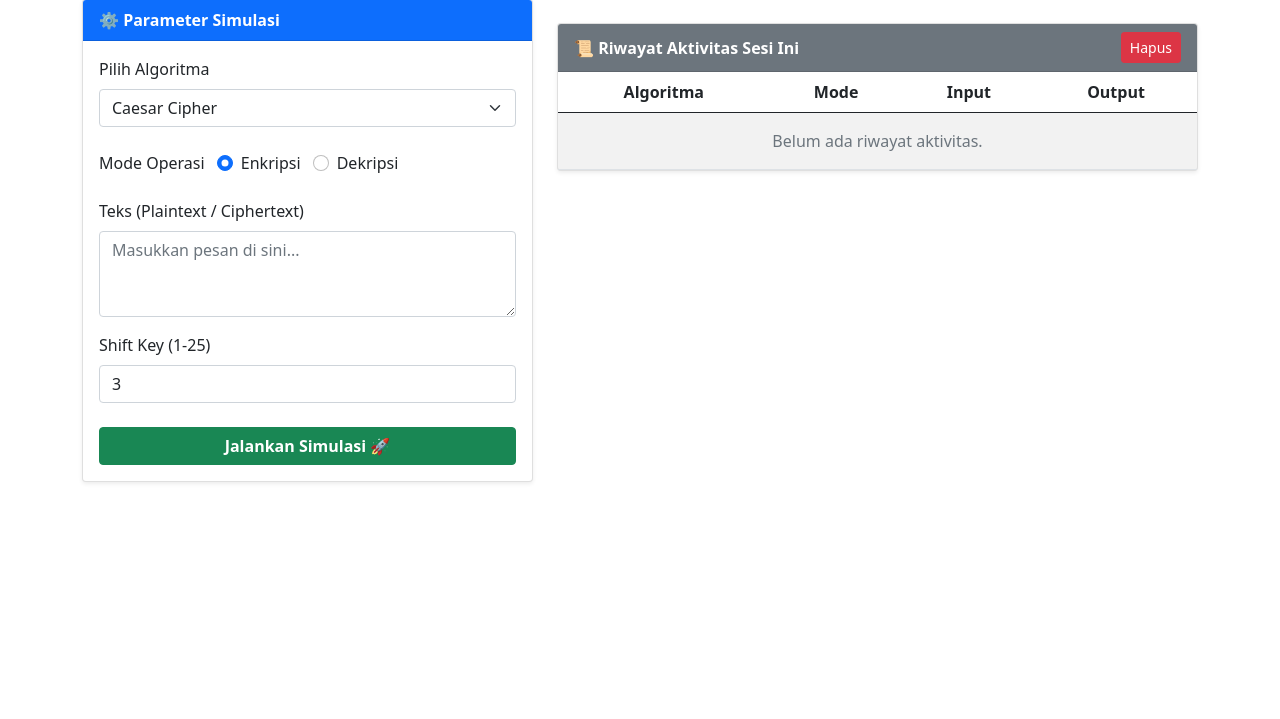
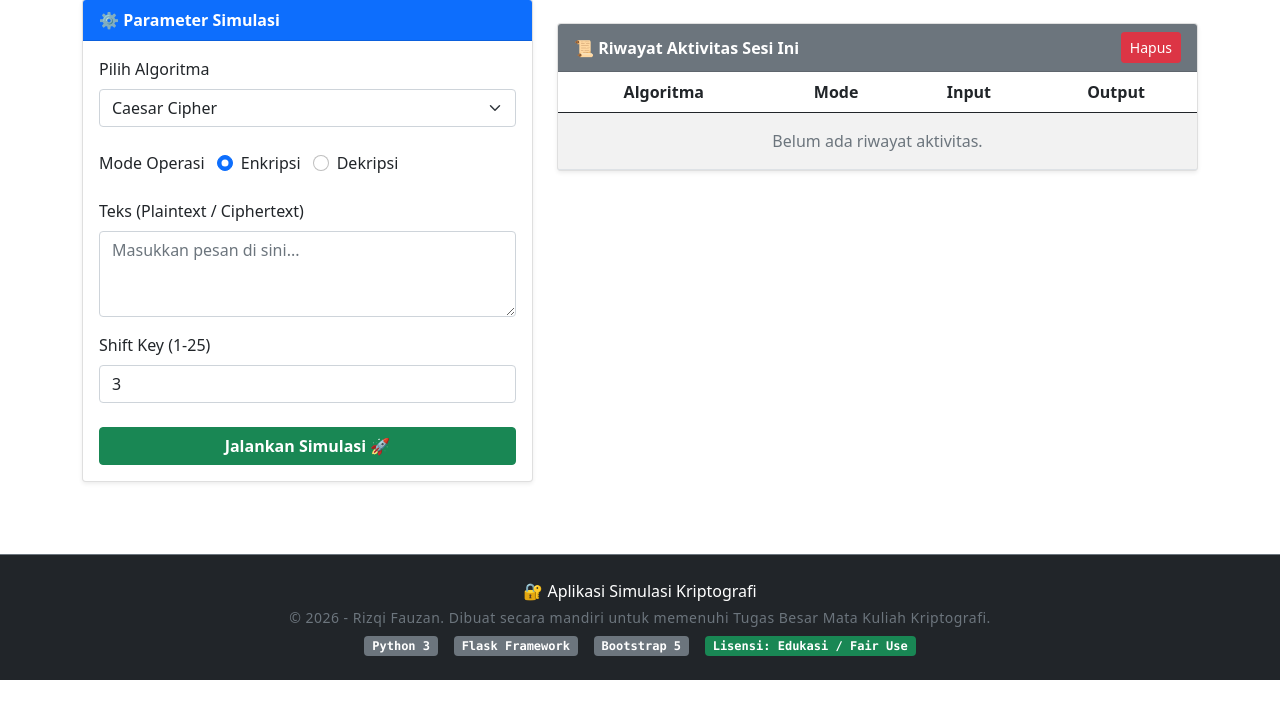
Before and after one commit to ozan12322/kripto-app, a Flask app: page / in a window 1280 px wide. Shown: the part 81-800 px from the top of the page. Run offline with Flask 3, Linux system fonts and the light colour scheme.

Commit message:
Menambahkan footer

```diff
--- a/templates/base.html
+++ b/templates/base.html
@@ -46,6 +46,28 @@
 
     <div class="container mb-5">{% block content %}{% endblock %}</div>
 
+    <footer
+      class="footer mt-auto py-4 bg-dark text-light-50 border-top border-secondary"
+    >
+      <div class="container text-center">
+        <p class="mb-1 text-white fw-semibold">
+          🔐 Aplikasi Simulasi Kriptografi
+        </p>
+        <p class="mb-2 text-muted small" style="letter-spacing: 0.5px">
+          &copy; 2026 - Rizqi Fauzan. Dibuat secara mandiri untuk memenuhi Tugas
+          Besar Mata Kuliah Kriptografi.
+        </p>
+        <div class="d-flex justify-content-center gap-3 mt-2">
+          <span class="badge bg-secondary font-monospace">Python 3</span>
+          <span class="badge bg-secondary font-monospace">Flask Framework</span>
+          <span class="badge bg-secondary font-monospace">Bootstrap 5</span>
+          <span class="badge bg-success font-monospace"
+            >Lisensi: Edukasi / Fair Use</span
+          >
+        </div>
+      </div>
+    </footer>
+
     <script
       src="https://cdn.jsdelivr.net/npm/bootstrap@5.0.2/dist/js/bootstrap.bundle.min.js"
       integrity="sha384-MrcW6ZMFYlzcLA8Nl+NtUVF0sA7MsXsP1UyJoMp4YLEuNSfAP+JcXn/tWtIaxVXM"
```
